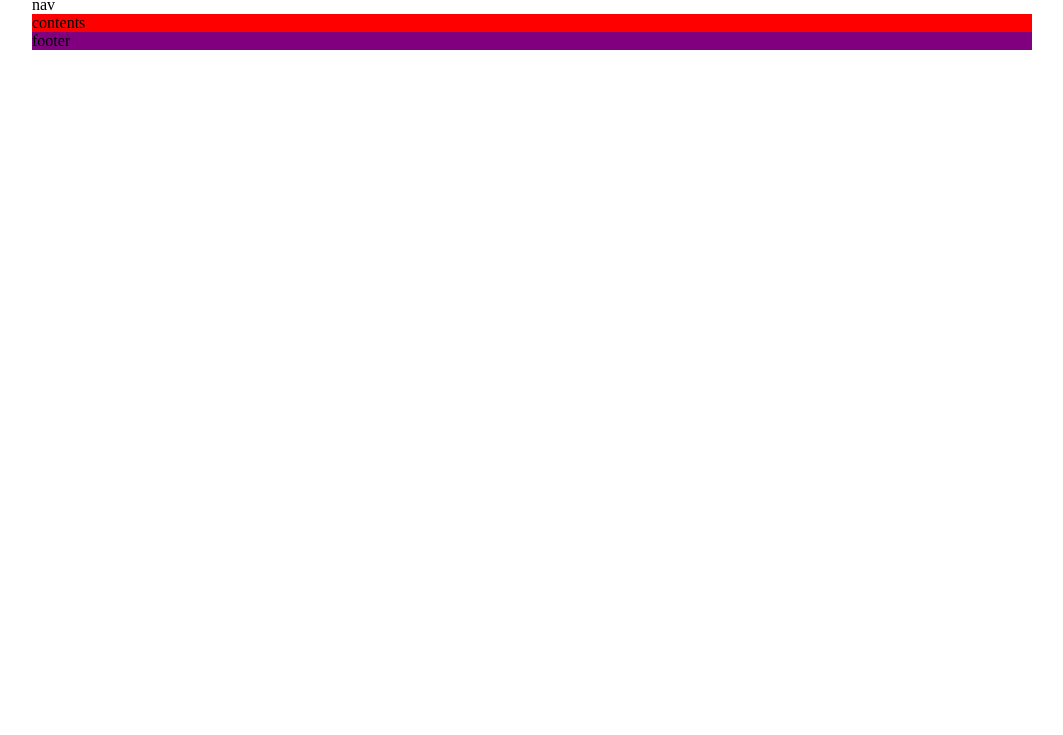
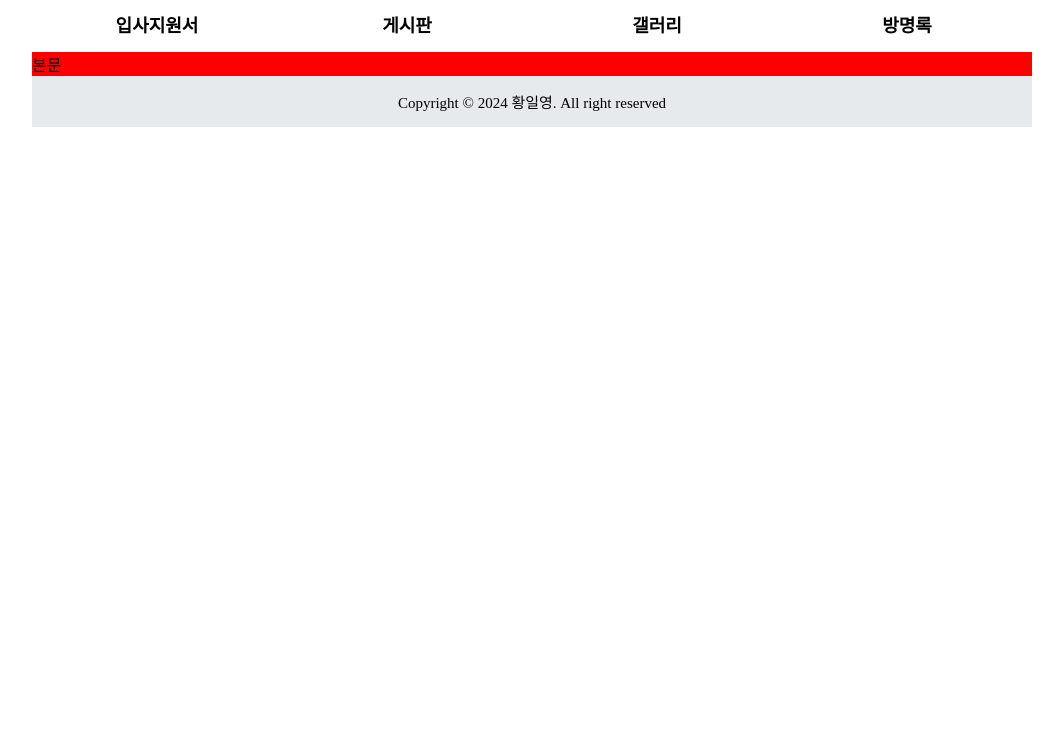
Before and after one commit to clz2024-sun/workspace_front, a plain HTML site: page css_03/views/main/index.html in a window 1280 px wide. Shown: the part 65-800 px from the top of the page, without its empty margins (108-1171 px from the left). Drawn offline with Linux system fonts and the light colour scheme.

Commit message:
2024-08-09

```diff
--- a/css_03/assets/css/mysite.css
+++ b/css_03/assets/css/mysite.css
@@ -21,7 +21,9 @@
 }
 
 #wrap #footer {
-    background-color: purple;
+    padding: 15px 0px;
+    background-color: #e7eaed;
+    text-align: center;
 }
 
 
@@ -47,3 +49,24 @@
     border-radius: 3px;
     border: 1px solid #c0c0c0;
 }
+
+
+/* 네비(상단메뉴) */
+#nav ul{
+    padding: 15px 0px;
+}
+
+#nav ul>li{
+    float: left;
+    width: 250px;
+
+    box-sizing: border-box;
+    text-align: center;
+    font-weight: bold;
+    font-size: 18px;
+}
+
+/* footer */
+#footer p{
+    font-size: 15px;
+}
--- a/css_03/views/main/index.html
+++ b/css_03/views/main/index.html
@@ -10,6 +10,8 @@
 </head>
 <body>
     <div id="wrap">
+
+        <!-- 해더 -->
         <div id="header" class="clearfix">
             <!-- 로고 -->
             <h1>MySite</h1>
@@ -23,11 +25,32 @@
                     <a href="#">회원가입</a>
                 </li>
             </ul>
+        </div>
+        <!-- //해더 -->
+
+        <!-- 네비(상단메뉴 GNB) -->
+        <div id="nav">
+            <ul class="clearfix">
+                <li>입사지원서</li>
+                <li>게시판</li>
+                <li>갤러리</li>
+                <li>방명록</li>
+            </ul>
+        </div>
+        <!-- //네비(상단메뉴 GNB) -->
+
+        <!-- 컨텐츠 -->
+        <div id="contents">
+            본문
 
         </div>
-        <div id="nav">nav</div>
-        <div id="contents">contents</div>
-        <div id="footer">footer</div>
+        <!-- //컨텐츠 -->
+
+        <!-- 푸터 -->
+        <div id="footer">
+            <p>Copyright &#169; 2024 황일영. All right reserved</p>
+        </div>
+        <!-- //푸터 -->
     </div>
 </body>
 </html>
```
